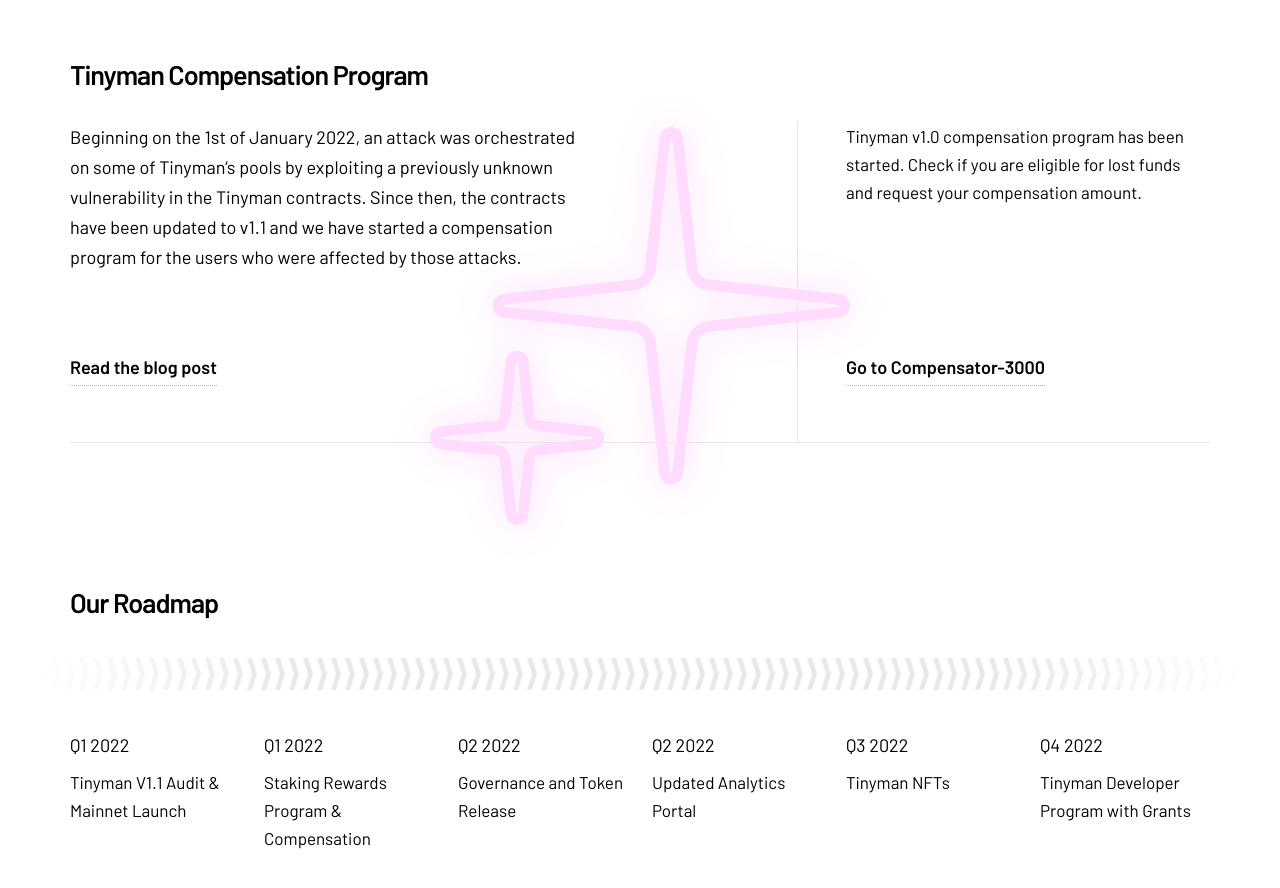
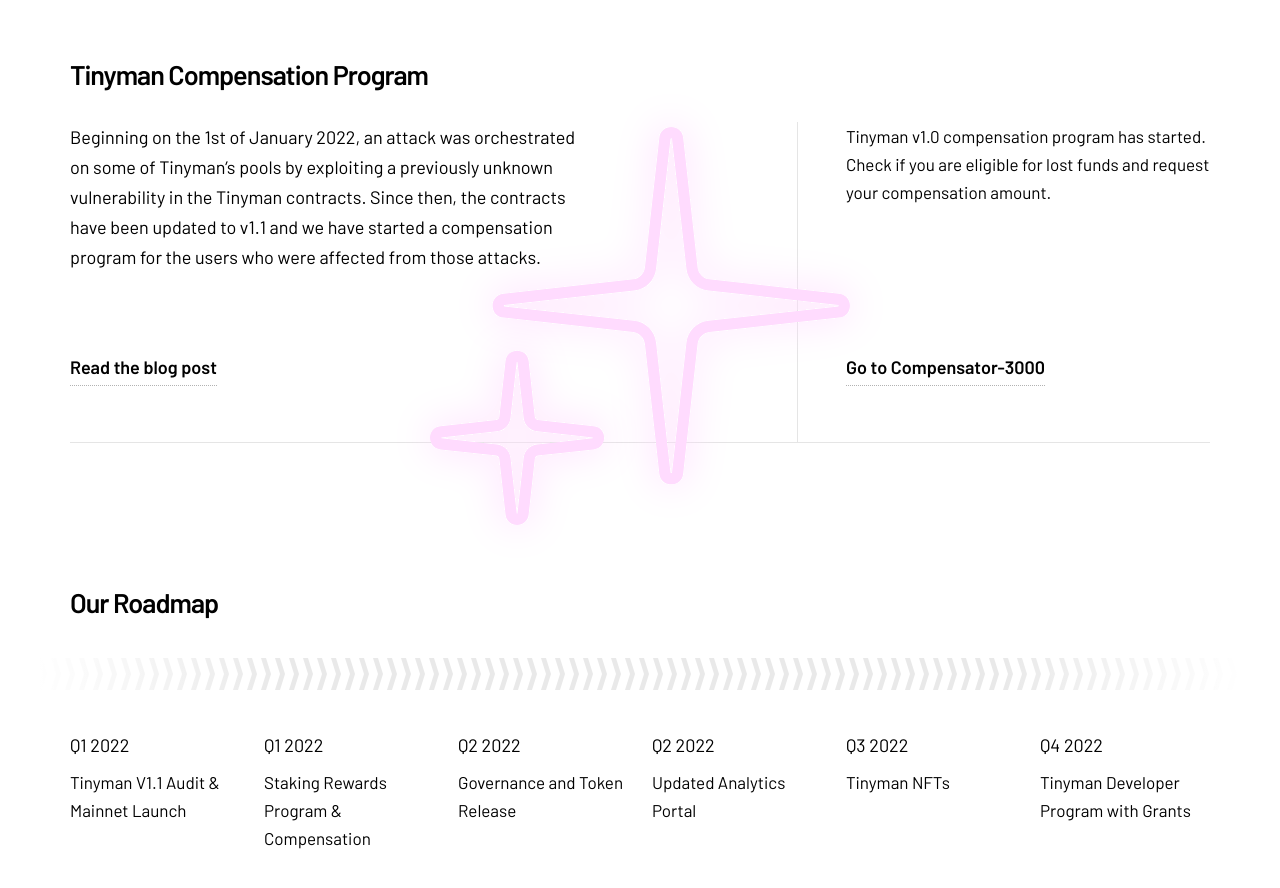
Before and after one commit to tinymanorg/tinyman-homepage, a Gatsby site: page / in a window 1280 px wide. Shown: the part 1080-1968 px from the top of the page. Built offline with nearby package versions, Linux system fonts and the light colour scheme; Gatsby itself is replaced by a stand-in of ours.

Commit message:
Update index.js

```diff
--- a/src/pages/index.js
+++ b/src/pages/index.js
@@ -31,7 +31,7 @@
         <h3>Tinyman Compensation Program</h3>
         <div class="content">
           <div class="compensation-text">
-            <p class="announcement">Beginning on the 1st of January 2022, an attack was orchestrated on some of Tinyman’s pools by exploiting a previously unknown vulnerability in the Tinyman contracts. Since then, the contracts have been updated to v1.1 and we have started a compensation program for the users who were affected by those attacks.</p>
+            <p class="announcement">Beginning on the 1st of January 2022, an attack was orchestrated on some of Tinyman’s pools by exploiting a previously unknown vulnerability in the Tinyman contracts. Since then, the contracts have been updated to v1.1 and we have started a compensation program for the users who were affected from those attacks.</p>
             <a href="https://tinymanorg.medium.com/tinyman-compensation-program-683dd2bd872b" class="link-s" target="_blank" rel="noreferrer">
                 <div data-hover-animation="Read the blog post">
                 Read the blog post
@@ -39,7 +39,7 @@
             </a>
           </div>
           <div class="migration">
-            <p>Tinyman v1.0 compensation program has been started. Check if you are eligible for lost funds and request your compensation amount.</p>
+            <p>Tinyman v1.0 compensation program has started. Check if you are eligible for lost funds and request your compensation amount.</p>
             <a href="https://v1.tinyman.org/" class="link-s" target="_blank" rel="noreferrer">
               <div data-hover-animation="Go to Compensator-3000">
                 Go to Compensator-3000
```
